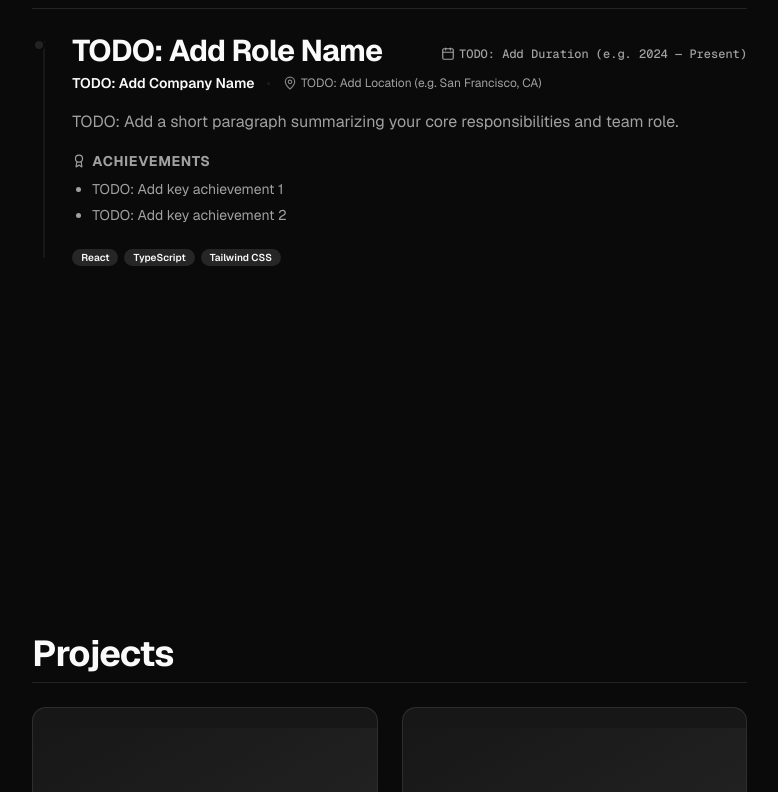
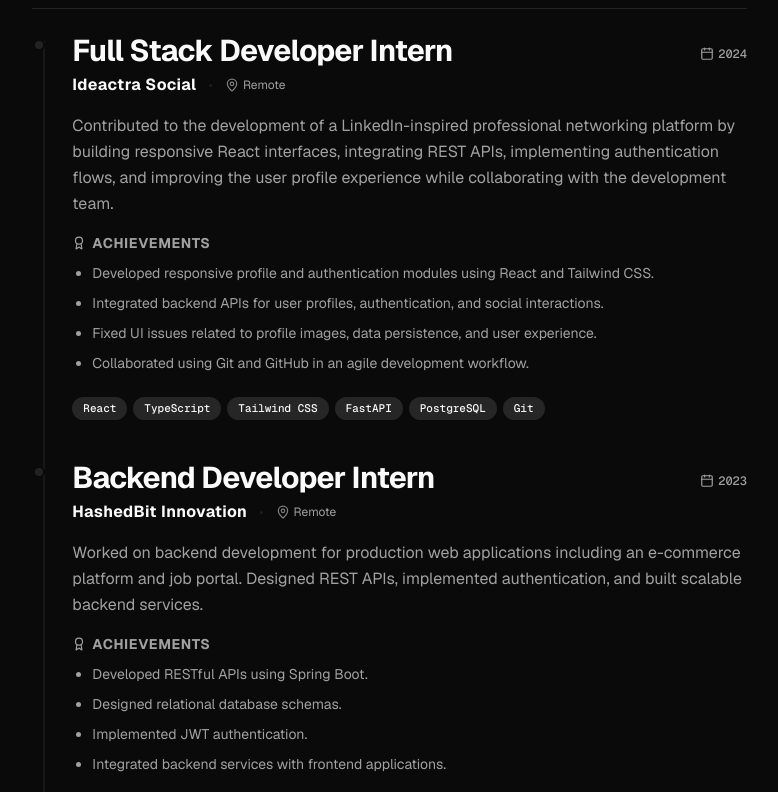
Before and after one commit to archi2305/Portfolio, a Next.js app: page / in a window 1280 px wide. Shown: the part 1028-1820 px from the top of the page, without its empty margins (501-1279 px from the left). Built offline with nearby package versions, Linux system fonts and the light colour scheme.

Commit message:
Replace Experience placeholder content

```diff
--- a/components/ui/timeline.tsx
+++ b/components/ui/timeline.tsx
@@ -4,6 +4,7 @@ import { Badge } from "@/components/ui/badge"
 import { H3, Body, Caption } from "@/components/ui/typography"
 import { Stack } from "@/components/layout/stack"
 import { Calendar, MapPin, Award } from "lucide-react"
+import { m } from "framer-motion"
 import { cn } from "@/lib/utils"
 
 export interface TimelineProps extends React.HTMLAttributes<HTMLDivElement> {
@@ -33,8 +34,12 @@ function TimelineItem({ item }: TimelineItemProps) {
   return (
     <div className="group relative w-full">
 
-      {/* Node Dot Indicator */}
-      <div className="absolute -left-[35px] sm:-left-[39px] top-1.5 h-3 w-3 rounded-full border-2 border-background bg-border group-hover:bg-primary-text group-hover:border-primary-text transition-colors duration-300 z-10" />
+      {/* Subtle Animated Node Dot Indicator */}
+      <m.div
+        className="absolute -left-[35px] sm:-left-[39px] top-1.5 h-3 w-3 rounded-full border-2 border-background bg-border group-hover:bg-primary-text group-hover:border-primary-text transition-colors duration-300 z-10"
+        whileHover={{ scale: 1.3 }}
+        transition={{ type: "spring", stiffness: 400, damping: 15 }}
+      />
 
       <Stack gap={4} className="w-full">
 
@@ -51,7 +56,7 @@ function TimelineItem({ item }: TimelineItemProps) {
           </div>
 
           <div className="flex flex-wrap items-center gap-3 text-xs md:text-sm text-secondary-text">
-            <span className="font-semibold text-primary-text">{item.company}</span>
+            <span className="font-bold text-primary-text tracking-wide text-sm md:text-base">{item.company}</span>
             <span className="text-border/80 hidden sm:inline">•</span>
             <div className="flex items-center gap-1 text-secondary-text/80 text-xs">
               <MapPin className="h-3.5 w-3.5 shrink-0" />
@@ -65,14 +70,14 @@ function TimelineItem({ item }: TimelineItemProps) {
           {item.description}
         </Body>
 
-        {/* Achievements Bullet List */}
+        {/* Achievements Bullet List with increased spacing */}
         {item.achievements.length > 0 && (
-          <div className="space-y-2 max-w-2xl">
+          <div className="space-y-2.5 max-w-2xl">
             <Caption className="text-xs font-bold uppercase tracking-wider text-muted-foreground flex items-center gap-1.5">
               <Award className="h-3.5 w-3.5" />
               Achievements
             </Caption>
-            <ul className="list-disc pl-5 space-y-1.5 text-xs sm:text-sm text-secondary-text/90">
+            <ul className="list-disc pl-5 space-y-2.5 text-xs sm:text-sm text-secondary-text/90">
               {item.achievements.map((achievement, i) => (
                 <li key={i}>{achievement}</li>
               ))}
@@ -80,10 +85,14 @@ function TimelineItem({ item }: TimelineItemProps) {
           </div>
         )}
 
-        {/* Technologies Badge Pack */}
+        {/* Improved Technologies Badge Pack */}
         <div className="flex flex-wrap gap-1.5 pt-2">
           {item.technologies.map((tech) => (
-            <Badge key={tech} variant="secondary" className="text-[10px] px-2 py-0">
+            <Badge
+              key={tech}
+              variant="secondary"
+              className="text-[11px] px-2.5 py-0.5 font-medium transition-all hover:bg-secondary/80 hover:text-primary-text hover:border-primary-text/20 border border-transparent font-mono"
+            >
               {tech}
             </Badge>
           ))}
--- a/data/experience.ts
+++ b/data/experience.ts
@@ -2,16 +2,33 @@ import { Experience } from "@/types/experience"
 
 export const experiences: Experience[] = [
   {
-    id: "experience-1",
-    company: "TODO: Add Company Name",
-    role: "TODO: Add Role Name",
-    duration: "TODO: Add Duration (e.g. 2024 — Present)",
-    location: "TODO: Add Location (e.g. San Francisco, CA)",
-    description: "TODO: Add a short paragraph summarizing your core responsibilities and team role.",
-    technologies: ["React", "TypeScript", "Tailwind CSS"], // TODO: Update technologies
+    id: "ideactra-social",
+    company: "Ideactra Social",
+    role: "Full Stack Developer Intern",
+    duration: "2024", // Adjust if needed
+    location: "Remote",
+    description: "Contributed to the development of a LinkedIn-inspired professional networking platform by building responsive React interfaces, integrating REST APIs, implementing authentication flows, and improving the user profile experience while collaborating with the development team.",
+    technologies: ["React", "TypeScript", "Tailwind CSS", "FastAPI", "PostgreSQL", "Git"],
     achievements: [
-      "TODO: Add key achievement 1",
-      "TODO: Add key achievement 2",
+      "Developed responsive profile and authentication modules using React and Tailwind CSS.",
+      "Integrated backend APIs for user profiles, authentication, and social interactions.",
+      "Fixed UI issues related to profile images, data persistence, and user experience.",
+      "Collaborated using Git and GitHub in an agile development workflow."
+    ],
+  },
+  {
+    id: "hashedbit-innovation",
+    company: "HashedBit Innovation",
+    role: "Backend Developer Intern",
+    duration: "2023", // Adjust if needed
+    location: "Remote",
+    description: "Worked on backend development for production web applications including an e-commerce platform and job portal. Designed REST APIs, implemented authentication, and built scalable backend services.",
+    technologies: ["Java", "Spring Boot", "MySQL", "JWT", "REST APIs", "Git"],
+    achievements: [
+      "Developed RESTful APIs using Spring Boot.",
+      "Designed relational database schemas.",
+      "Implemented JWT authentication.",
+      "Integrated backend services with frontend applications."
     ],
   },
 ]
```
